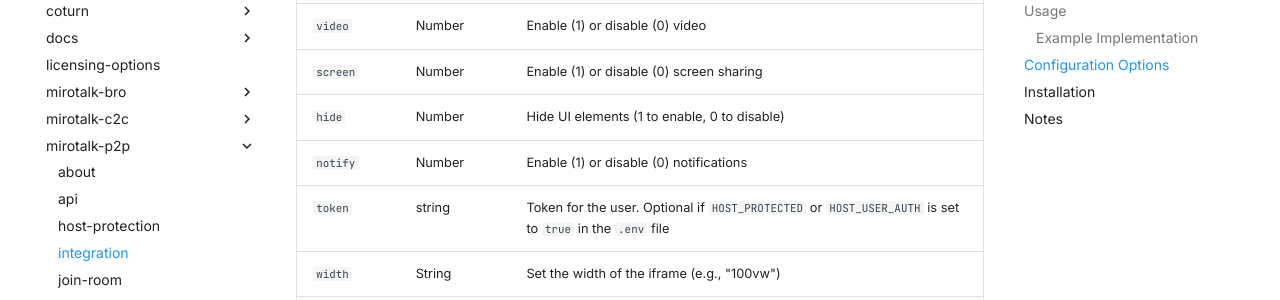
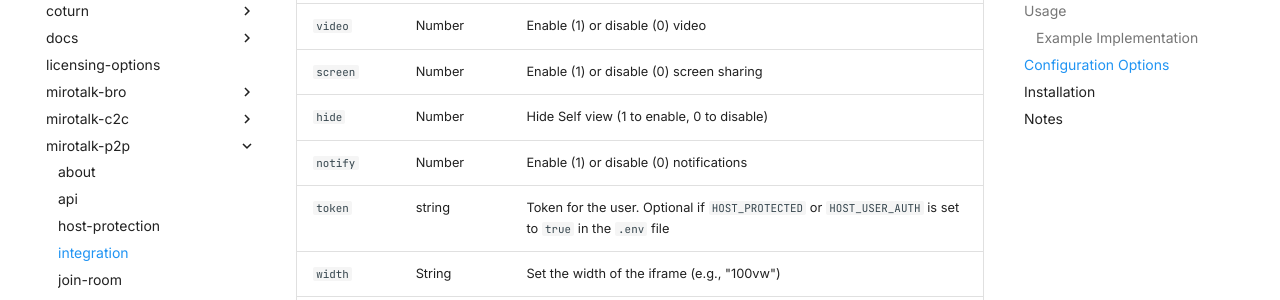
Before and after one commit to miroslavpejic85/mirotalk-docs, an MkDocs documentation site: the page built from docs/mirotalk-p2p/integration.md, in a window 1280 px wide and 900 px high, scrolled down 1568 px. Shown: the part 151-451 px from the top of the window. Built offline with MkDocs 1.6.1 and Material for MkDocs 9.7.7, drawn with Linux system fonts in a browser that asks for light colours.

Commit message:
[mirotalkdocs] - fix typo

```diff
--- a/docs/mirotalk-p2p/integration.md
+++ b/docs/mirotalk-p2p/integration.md
@@ -62,7 +62,7 @@
 | `audio`      | Number      | Enable (1) or disable (0) audio                                                                          |
 | `video`      | Number      | Enable (1) or disable (0) video                                                                          |
 | `screen`     | Number      | Enable (1) or disable (0) screen sharing                                                                 |
-| `hide`       | Number      | Hide UI elements (1 to enable, 0 to disable)                                                             |
+| `hide`       | Number      | Hide Self view (1 to enable, 0 to disable)                                                               |
 | `notify`     | Number      | Enable (1) or disable (0) notifications                                                                  |
 | `token`      | string      | Token for the user. Optional if `HOST_PROTECTED` or `HOST_USER_AUTH` is set to `true` in the `.env` file |
 | `width`      | String      | Set the width of the iframe (e.g., "100vw")                                                              |
```
Also changed, not shown: docs/mirotalk-sfu/integration.md (+1 -1 lines).
